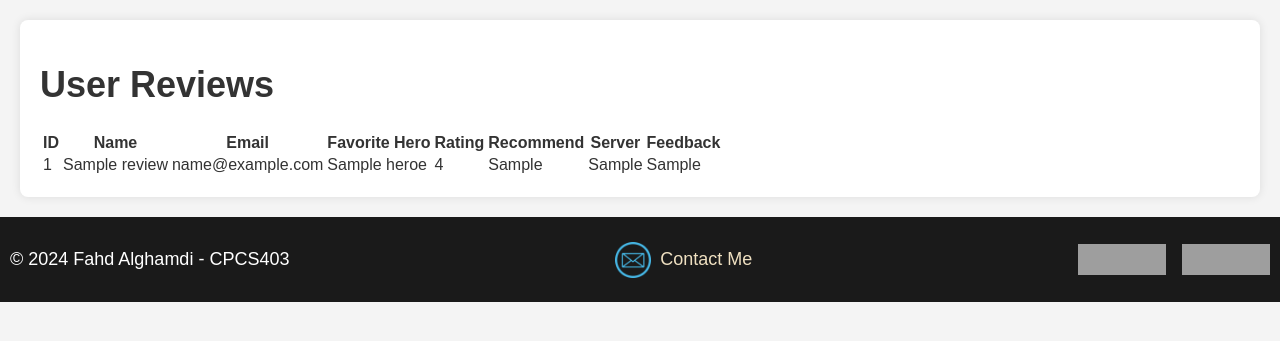
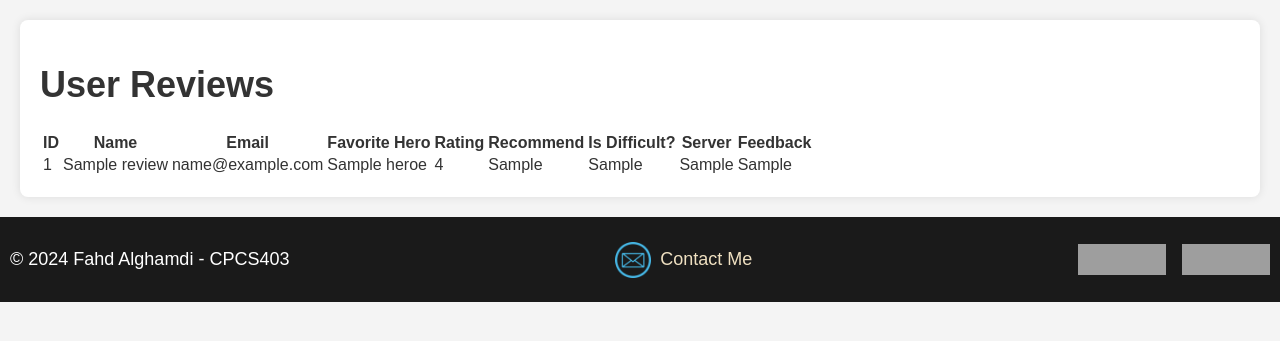
Before and after one commit to Fadeyboi/DeadlockWiki, a PHP site: page /pages/view-reviews.php in a window 1280 px wide. Shown: the part 173-514 px from the top of the page. Run offline with PHP 8.4, Linux system fonts and the light colour scheme; tables that the repository leaves empty or names only in its code hold one stand-in row (values such as "Sample post"); data that the repository does not hold is empty; grey boxes are pictures that could not be loaded.

Commit message:
Update view-reviews.php

```diff
--- a/pages/view-reviews.php
+++ b/pages/view-reviews.php
@@ -11,7 +11,7 @@ if ($conn->connect_error) {
     die("Error connecting to the database.");
 }
 
-$sql = "SELECT r.id, r.name, r.email, h.name AS hero_name, r.rating, r.recommend, r.server, r.feedback
+$sql = "SELECT r.id, r.name, r.email, h.name AS hero_name, r.rating, r.recommend, r.server, r.feedback, r.difficult
         FROM reviews r
         LEFT JOIN heroes h ON r.hero_id = h.id
         ORDER BY r.id DESC";
@@ -40,6 +40,7 @@ $result = $stmt->get_result();
                         <th>Favorite Hero</th>
                         <th>Rating</th>
                         <th>Recommend</th>
+                        <th>Is Difficult?</th>
                         <th>Server</th>
                         <th>Feedback</th>
                     </tr>
@@ -53,6 +54,7 @@ $result = $stmt->get_result();
                             <td><?php echo htmlspecialchars($row['hero_name']); ?></td>
                             <td><?php echo htmlspecialchars($row['rating']); ?></td>
                             <td><?php echo htmlspecialchars($row['recommend']); ?></td>
+                            <td><?php echo htmlspecialchars($row['difficult']); ?></td>
                             <td><?php echo htmlspecialchars($row['server']); ?></td>
                             <td><?php echo htmlspecialchars($row['feedback']); ?></td>
                         </tr>
@@ -67,5 +69,7 @@ $result = $stmt->get_result();
 </body>
 
 </html>
-<?php $stmt->close();
-$conn->close(); ?>
+<?php
+$stmt->close();
+$conn->close();
+?>
```
